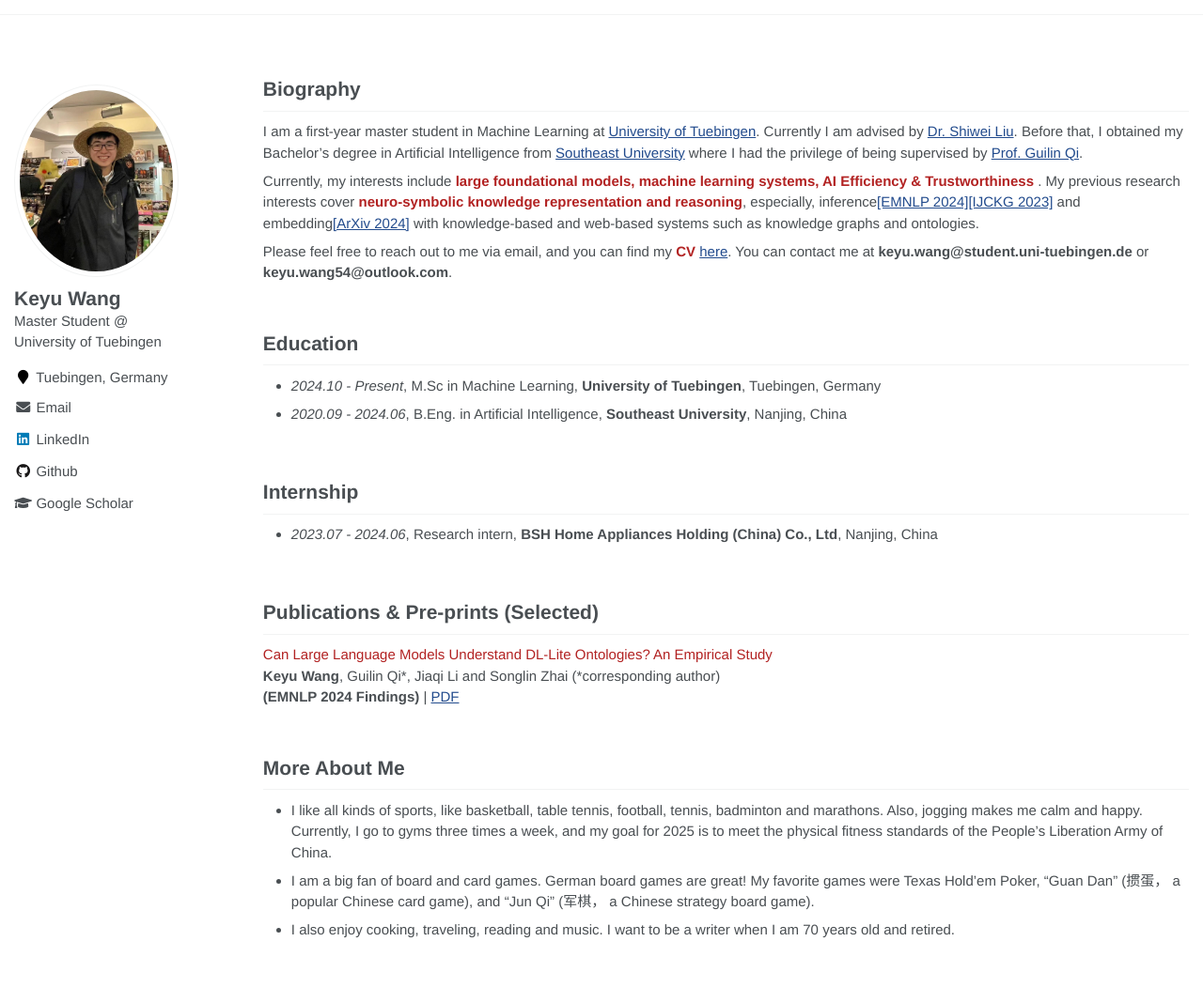
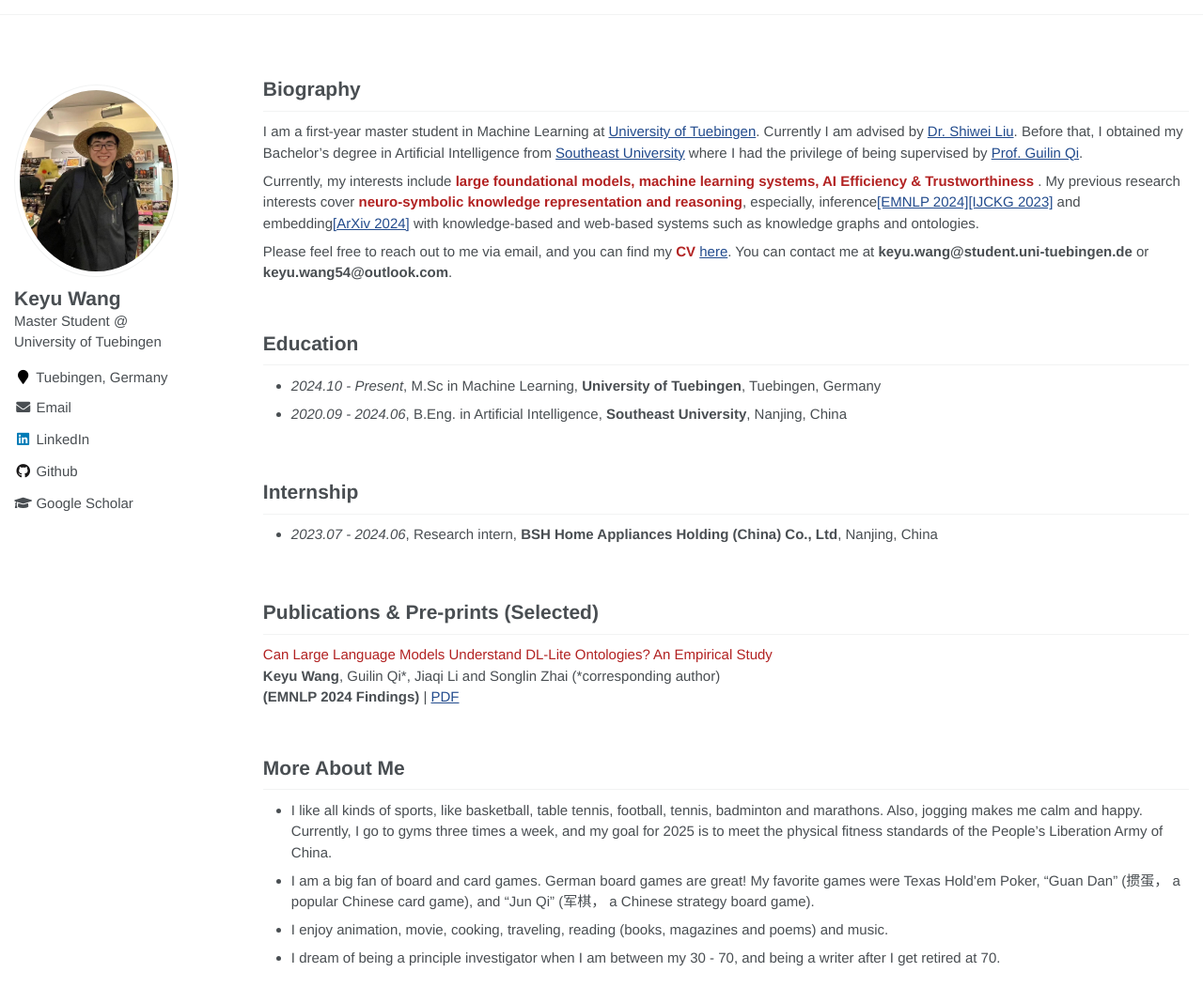
Before and after one commit to keyu-wang-2002/keyu-wang-2002.github.io, a Jekyll site: the page built from _pages/about.md, in a window 1280 px wide and 1122 px high. Shown: the top 1068 px of the window at 94% size. Built offline with Jekyll 4.4.1, drawn with Linux system fonts in a browser that asks for light colours.

Commit message:
Update about.md

```diff
--- a/_pages/about.md
+++ b/_pages/about.md
@@ -52,7 +52,8 @@ Please feel free to reach out to me via email, and you can find my <font color='
 # More About Me
 - I like all kinds of sports, like basketball, table tennis, football, tennis, badminton and marathons. Also, jogging makes me calm and happy. Currently, I go to gyms three times a week, and my goal for 2025 is to meet the physical fitness standards of the People's Liberation Army of China.
 - I am a big fan of board and card games. German board games are great! My favorite games were Texas Hold'em Poker, "Guan Dan" (掼蛋， a popular Chinese card game), and "Jun Qi" (军棋， a Chinese strategy board game).
-- I also enjoy cooking, traveling, reading and music. I want to be a writer when I am 70 years old and retired.
+- I enjoy animation, movie, cooking, traveling, reading (books, magazines and poems) and music.
+- I dream of being a principle investigator when I am between my 30 - 70, and being a writer after I get retired at 70.
 
 
 <div style="height: 75px;"></div>
```
